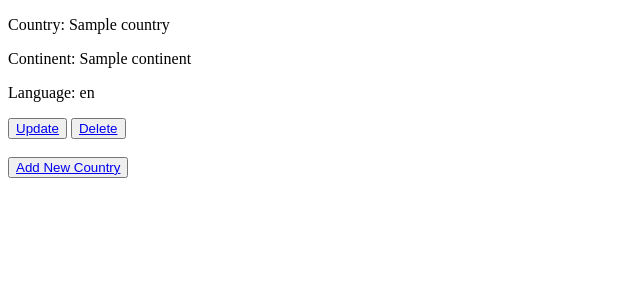
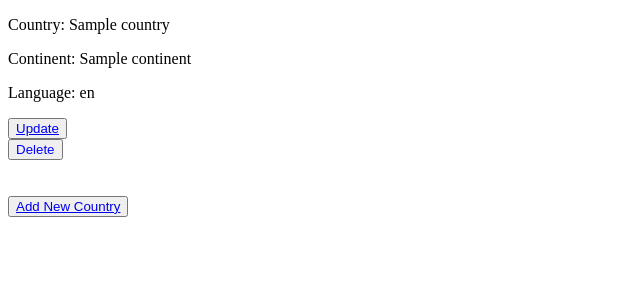
Before and after one commit to judes77/bucket_list_python_project, a Flask app: page /countries in a window 1280 px wide. Shown: the part 134-434 px from the top of the page, without its empty margins (0-640 px from the left). Run offline with Flask 2, Linux system fonts and the light colour scheme; a database or web service that is not in the repository returns one stand-in record (values such as "Sample title"); some libraries are stand-ins or nearby versions.

Commit message:
delete button sorted

```diff
--- a/templates/countries/index.html
+++ b/templates/countries/index.html
@@ -14,10 +14,13 @@
         <p>Language: {{ country.language }}</p>
 
         <button><a href="/countries/{{ country.id }}/edit">Update</a></button>
-        <button><a href="/countries">Delete</a></button>
+        <section>
+        <form class="delete-form" action="/countries/{{country.id}}/delete" method="POST">
+          <input type="submit" value="Delete" style="color: blue;">
+          </form>
+          <div>
+      <br>
 
-
-    </div>
     <br>
     {% endfor %}
 
```
